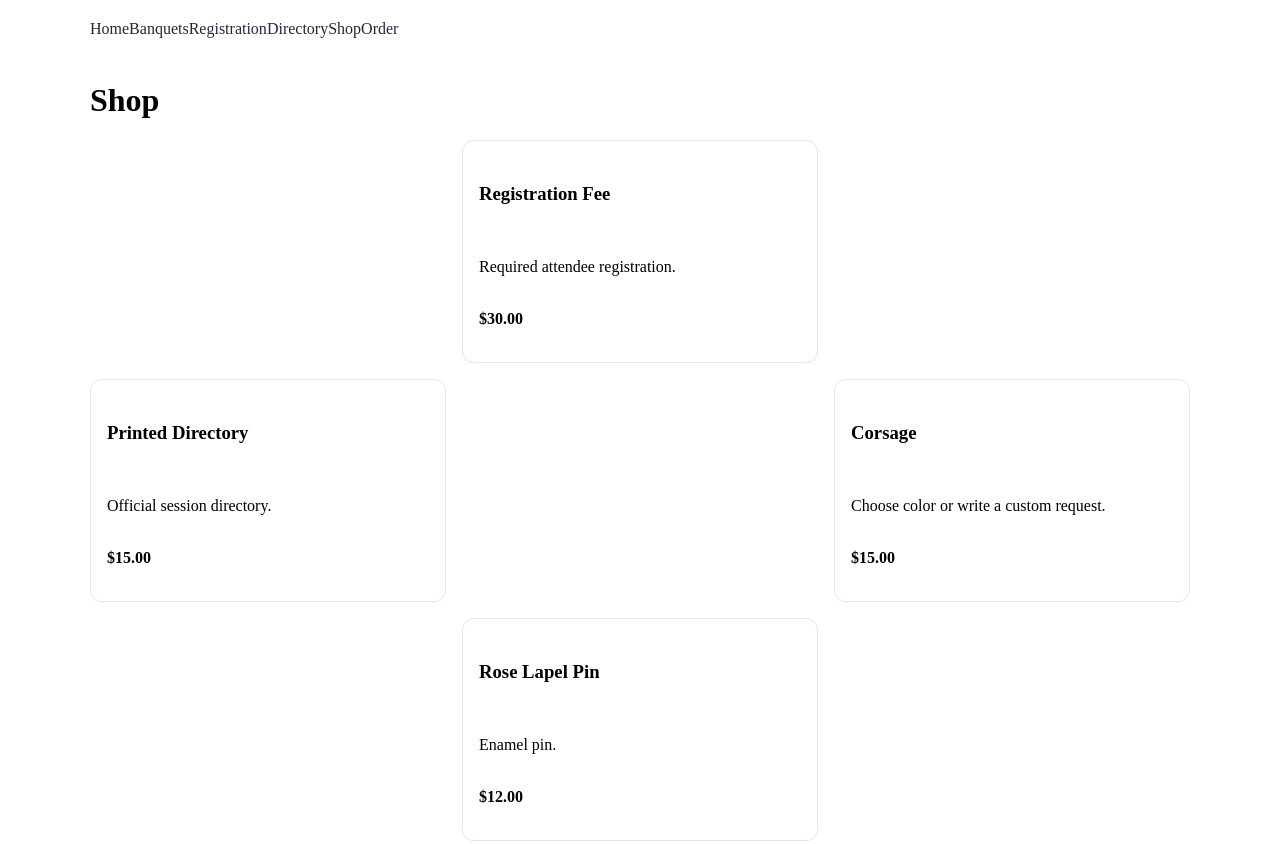
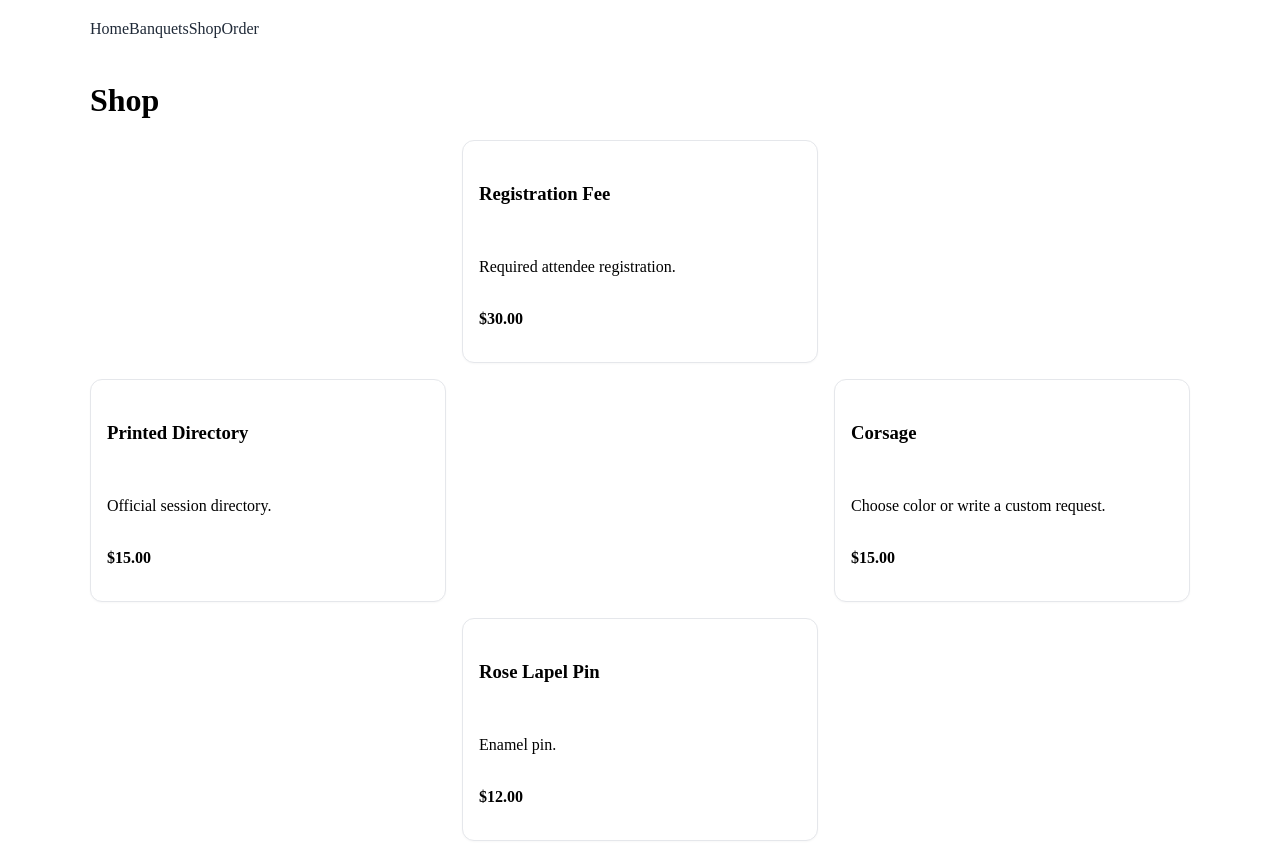
Before and after one commit to kfors-sketch/Amaranth, a website: page pa-2026/shop.html in a window 1280 px wide. Shown: the top 844 px of the page. Drawn offline with Linux system fonts and the light colour scheme.

Commit message:
changed shop.html

```diff
--- a/pa-2026/shop.html
+++ b/pa-2026/shop.html
@@ -8,7 +8,7 @@
 <header class="site-header">
   <div class="container header-inner">
     <a class="logo" href="/pa-2026/"><img src="/assets/img/logo.svg" alt="logo"><span>2026 Grand Court of Pennsylvania • Order of the Amaranth • Annual Session</span></a>
-    <nav id="nav" class="nav"><a href="/pa-2026/">Home</a><a href="/pa-2026/banquets.html">Banquets</a><a href="/pa-2026/registration.html">Registration</a><a href="/pa-2026/directory.html">Directory</a><a href="/pa-2026/shop.html">Shop</a><a href="/pa-2026/order.html">Order</a></nav>
+    <nav id="nav" class="nav"><a href="/pa-2026/">Home</a><a href="/pa-2026/banquets.html">Banquets</a><a href="/pa-2026/shop.html">Shop</a><a href="/pa-2026/order.html">Order</a></nav>
     <button id="navToggle" class="nav-toggle" aria-label="Toggle navigation" aria-expanded="false">☰</button>
   </div>
 </header><main class="container mt-lg"><h1>Shop</h1><div id="product-grid" class="grid-3"></div></main>
```
